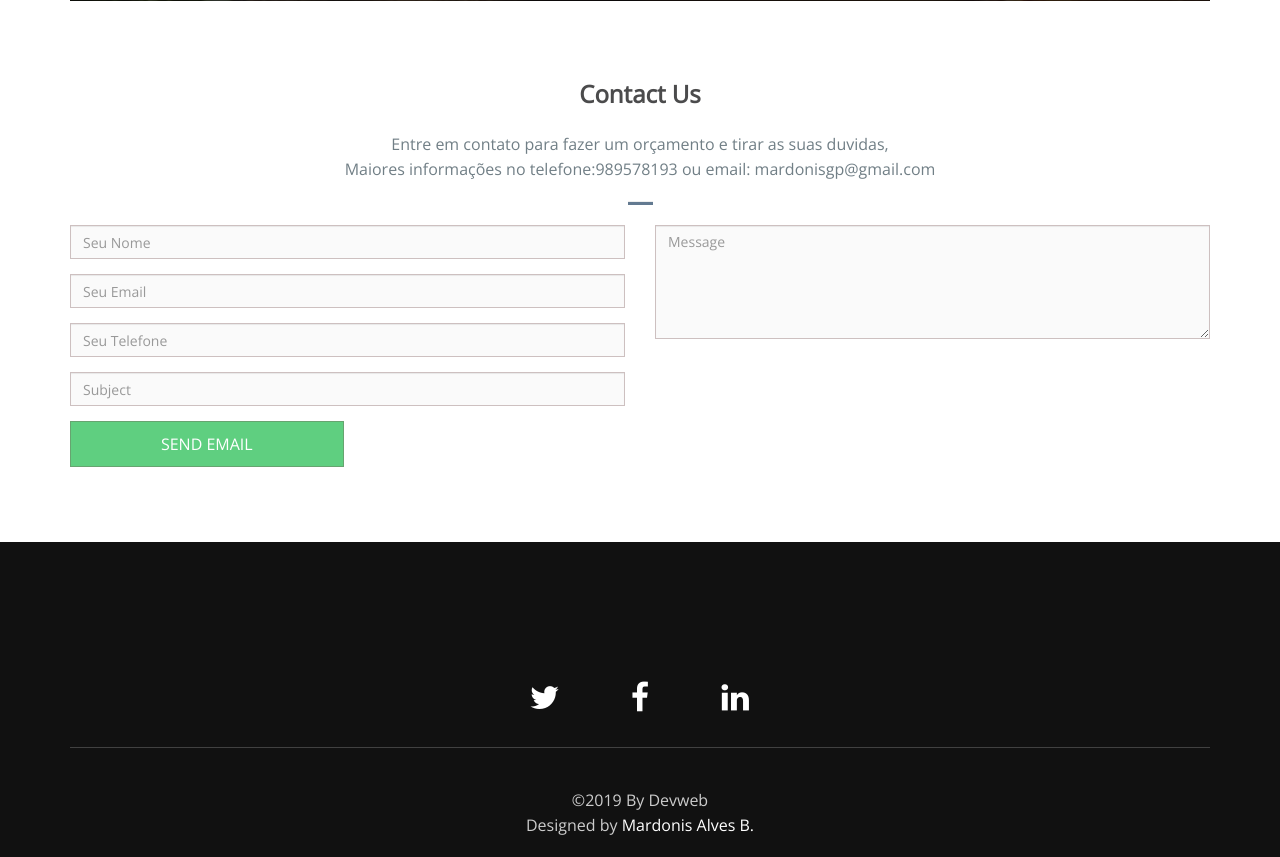
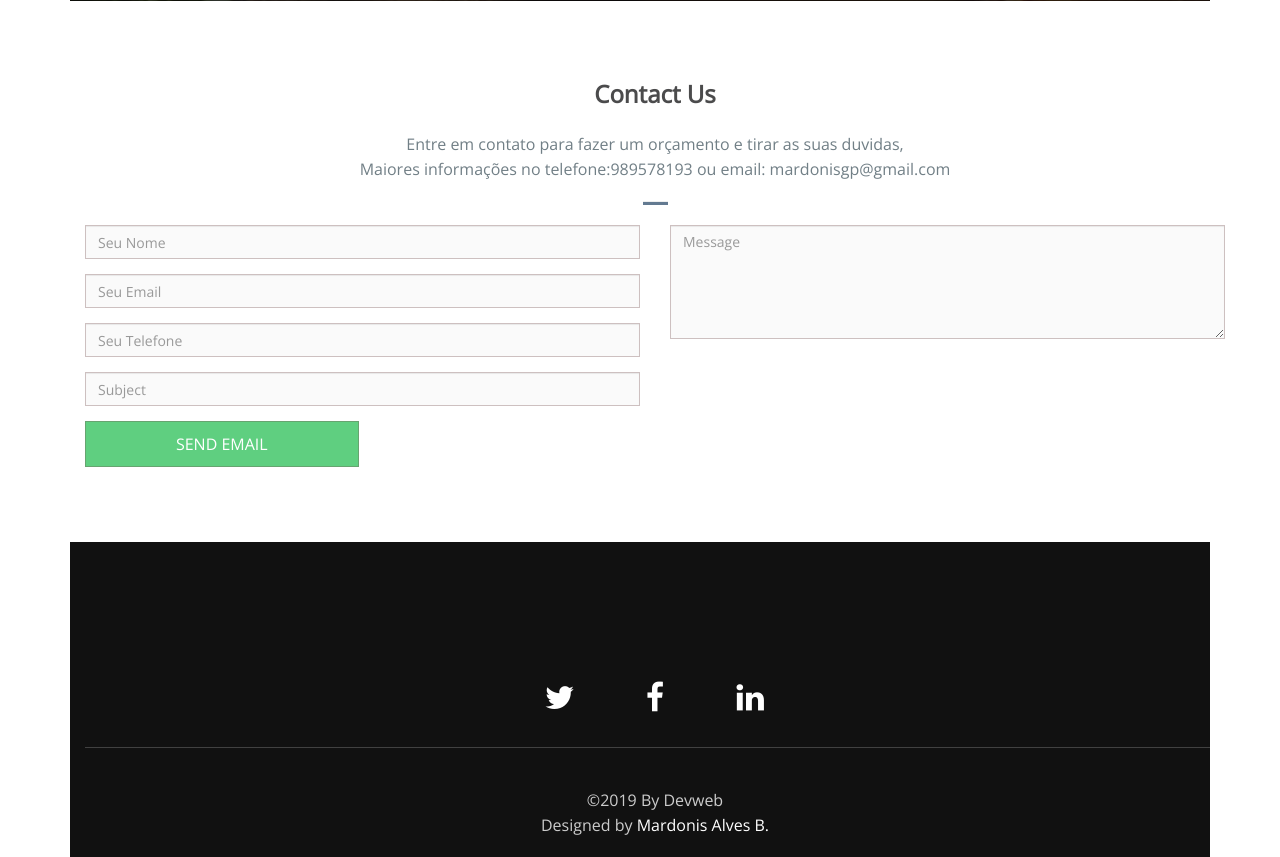
Before and after one commit to MardonisAlves/DeliveryPizza, a PHP site: template app/resources/views/contact.twig in a window 1280 px wide. Shown: the part 679-1536 px from the top of the page. Run offline with PHP 8.4, Linux system fonts and the light colour scheme; the template is opened without the code that fills it, so the values that code supplies are empty; some libraries are stand-ins or nearby versions.

Commit message:
email-forms

```diff
--- a/app/resources/views/contact.twig
+++ b/app/resources/views/contact.twig
@@ -3,7 +3,7 @@
 {% block content %}
 
 <section id="contact" class="section-padding">
-    <div class="container">
+    <div class="container fluid">
       <div class="row">
         <div class="header-section text-center">
           <h2>Contact Us</h2>
--- a/app/resources/views/layout.twig
+++ b/app/resources/views/layout.twig
@@ -108,10 +108,12 @@
         </div>
       </div>
     </div>
-</div>
-            {% block content %} {% endblock %}
+
+            {% block content %}
+
+            {% endblock %}
             {% include 'partials/footer.twig' %}
 
-
+    </div>
     </body>
 </html>
```
